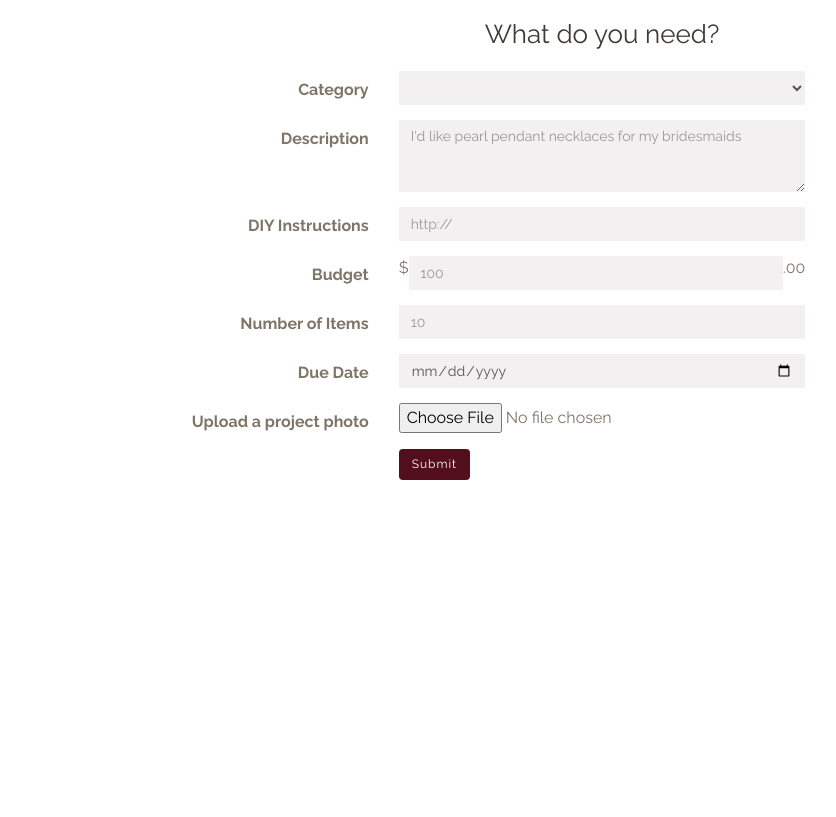
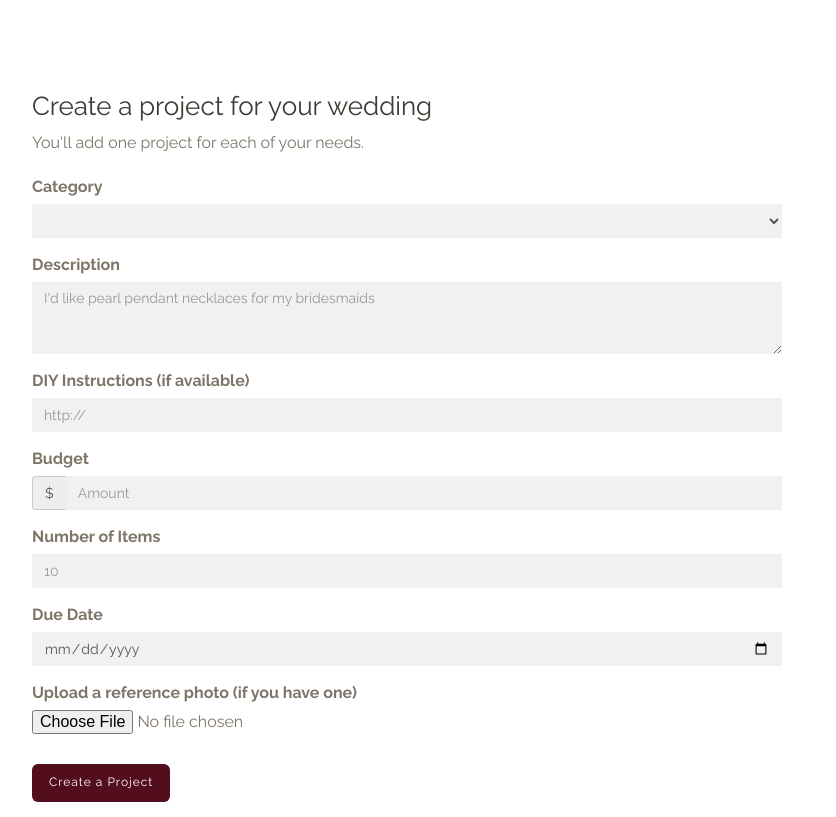
Before and after one commit to shivika/wedo, a website: page planner_form.html in a window 1280 px wide. Shown: the whole page, without its empty margins (38-874 px from the left). Drawn offline with nearby package versions, Linux system fonts and the light colour scheme.

Commit message:
planner form styling

```diff
--- a/css/less/core/variables.less
+++ b/css/less/core/variables.less
@@ -49,7 +49,17 @@
 @headings-font-weight:    	400;
 
 
-@input-border-radius: 0;
+
+@input-color:                    @grey;
+//** `<input>` border color
+@input-border:                   transparent;
+//** `<input>` border radius
+@input-border-radius:            0px;
+//** Border color for inputs on focus
+@input-border-focus:             @grey;
+
+//** Placeholder text color
+@input-color-placeholder:        lighten(@grey, .7);
 
 // Layout
 // -------------------------
--- a/css/less/layout/content.less
+++ b/css/less/layout/content.less
@@ -29,6 +29,7 @@ section {
 		}
 	}
 }
+
 
 	/* Index page
 ================================================== */
--- a/css/less/modules/buttons.less
+++ b/css/less/modules/buttons.less
@@ -1,7 +1,10 @@
 .btn {
   font-size: 1.2rem;
-  //text-transform: uppercase;
-  letter-spacing: 1px;
+  text-transform: uppercase;
+  letter-spacing: 2px;
+  border-radius: 0px;
+  font-weight: 600;
+  padding: 10px 30px;
 }
 .btn-default {
 	//border-color: transparent;
--- a/css/less/modules/forms.less
+++ b/css/less/modules/forms.less
@@ -3,12 +3,23 @@
 */
 .form-control {
     .form-control-focus();
-    border-radius: 0;
+    border-radius: 0px;
     border: none;
     background-color: #f2f0f1;
     box-shadow: none;
+    height: 50px;
+}
+.input-group-addon {
+    background-color: #f2f0f1;
+    border: none;
 }
 
+label {
+    display: inline-block;
+    margin-bottom: 5px;
+    font-weight: 600;
+    font-size: 14px;
+}
 form label.error {
     margin-top:-1em;
     font-size:13px;
--- a/planner_form.html
+++ b/planner_form.html
@@ -20,16 +20,44 @@
 	<link rel="stylesheet" href="css/vendor.css" type="text/css" media="screen">
 	<link rel="stylesheet" href="css/main.css" type="text/css" media="screen">
 </head>
-<section id="title" class="text-center">
+
+<body id="planner_form">
+  <nav class="navbar">
+      <div class="container">
+        <div class="navbar-header">
+          <button type="button" class="navbar-toggle collapsed" data-toggle="collapse" data-target="#navbar" aria-expanded="false" aria-controls="navbar">
+            <span class="sr-only">Toggle navigation</span>
+            <span class="icon-bar"></span>
+            <span class="icon-bar"></span>
+            <span class="icon-bar"></span>
+          </button>
+          <a class="navbar-brand" href="#"></a>
+        </div>
+        <div id="navbar" class="navbar-collapse collapse">
+          <ul class="list-unstyled list-inline pull-right c-white font-w-4">
+            <li>Sign In</li>
+            <li>How It Works</li>
+            <li>Register</li>
+          </ul>
+        </div><!--/.navbar-collapse -->
+      </div>
+    </nav>
+    <section id="title">
     <div class="container">
-            <h2 class="text-center">What do you need?</h2>
+            <h2 class="page-title mb-10">Create a project for your wedding</h2>
+            <p class="mb-20">You'll add one project for each of your needs.</p>
     </div>
 </section>
-<body id="planner_form">
-<form class="form-horizontal" role="form" method="post" action="planner_summary.html">
+<div class="container">
+  <div class="row">
+    <div class="col-xs-8 col-sm-8 col-md-8 col-lg-8">
+
+
+
+<form class="" role="form" method="post" action="planner_summary.html">
     <div class="form-group">
-        <label class="control-label col-sm-4" for="category">Category</label>
-        <div class="col-sm-4">
+        <label class="control-label" for="category">Category</label>
+
             <select class="form-control"> id="category">
                 <option></option>
                 <option>Favors</option>
@@ -41,51 +69,55 @@
                 <option>Table Settings</option>
                 <option>Custom Requests</option>
             </select>
-        </div>
+
     </div>
     <div class="form-group">
-       <label class="control-label col-sm-4" for="description">Description</label>
-       <div class="col-sm-4">
+       <label class="control-label" for="description">Description</label>
+
            <textarea class="form-control" rows="3" id="description" placeholder="I'd like pearl pendant necklaces for my bridesmaids"></textarea>
-       </div>
+
   </div>
  <div class="form-group">
-   <label class="control-label col-sm-4" for="instructions">DIY Instructions</label>
-   <div class="col-sm-4">
+   <label class="control-label " for="instructions">DIY Instructions (if available)</label>
+
      <input type="url" class="form-control" id="instructions" placeholder="http://">
-   </div>
+
  </div>
 <div class="form-group">
-    <label class="control-label col-sm-4" for="budget">Budget</label>
-    <div class="input-group col-sm-4" id="budget">
-   <div class="input-group-addon">$</div>
-   <input type="text" class="form-control" id="exampleInputAmount" placeholder="100">
-   <div class="input-group-addon">.00</div>
- </div>
+    <label class="control-label" for="budget">Budget</label>
+
+    <div class="input-group">
+      <div class="input-group-addon">$</div>
+      <input type="text" class="form-control" id="exampleInputAmount" placeholder="Amount">
+    </div>
+
 </div>
 <div class="form-group">
-    <label class="control-label col-sm-4" for="number">Number of Items</label>
-    <div class="col-sm-4">
+    <label class="control-label " for="number">Number of Items</label>
+
    <input type="number" class="form-control" id="number" placeholder="10">
- </div>
+
 </div>
  <div class="form-group">
-   <label class="control-label col-sm-4" for="date">Due Date</label>
-   <div class="col-sm-4">
+   <label class="control-label " for="date">Due Date</label>
+
      <input type="date" class="form-control" id="date" placeholder="don't make this too close to your wedding!">
-   </div>
+
  </div>
  <div class="form-group">
-     <label class="control-label col-sm-4" for="photo">Upload a project photo</label>
-     <div class="col-sm-4">
+     <label class="control-label" for="photo">Upload a reference photo (if you have one)</label>
+
      <input type="file" id="photo">
-    </div>
+
 </div>
- <div class="form-group">
-   <div class="col-sm-offset-4 col-sm-4">
-     <button type="submit" class="btn btn-primary">Submit</button>
-   </div>
+ <div class="form-group mt-30">
+
+     <button type="submit" class="btn btn-primary btn-lg">Create a Project</button>
+
  </div>
 </form>
+   </div>
+</div>
+</div>
 </body>
 </html>
```
Also changed, not shown: index.html (+2 -2 lines).
